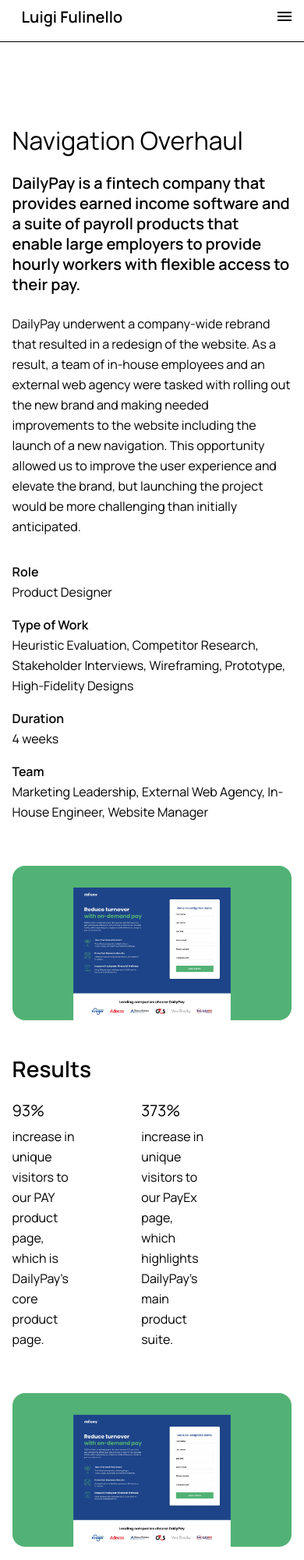
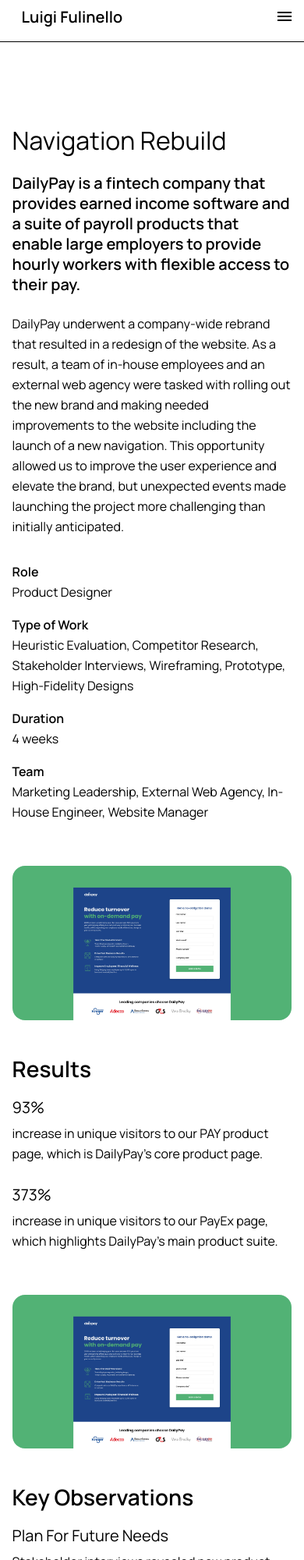
Before and after one commit to rowingupstream/portfolio, a plain HTML site: page work/casestudy3.html in a window 390 px wide. Shown: the top 2000 px of the page at 78% size. Drawn offline with Linux system fonts and the light colour scheme.

Commit message:
dailypay navigation case study

```diff
--- a/css/update.css
+++ b/css/update.css
@@ -686,6 +686,17 @@ img {
     width: 70%;
   }
 
+@media (max-width: 1024px) {
+    .results-two-col {
+      grid-template-columns: 1fr;
+      grid-gap: 8px;
+      margin-top: 20px;
+      width: 100%
+    }
+}
+
+
+
 .results-three-col {
     display: grid;
     grid-template-columns: 1fr 1fr 1fr;
--- a/work/casestudy3.html
+++ b/work/casestudy3.html
@@ -25,13 +25,12 @@
 
     <div class="container">
         <section class="overview">
-                <h2>Navigation Overhaul</h2>
+                <h2>Navigation Rebuild</h2>
                 <div class="background">
                     <div class="background-left">
                         <h3>DailyPay is a fintech company that provides earned income software and a suite of payroll products that enable large employers to provide hourly workers with flexible access to their pay.
                         </h3>
-                        <p>DailyPay underwent a company-wide rebrand that resulted in a redesign of the website.
-                            As a result, a team of in-house employees and an external web agency were tasked with rolling out the new brand and making needed improvements to the website including the launch of a new navigation. This opportunity allowed us to improve the user experience and elevate the brand, but launching the project would be more challenging than initially anticipated.</p>
+                        <p>DailyPay underwent a company-wide rebrand that resulted in a redesign of the website. As a result, a team of in-house employees and an external web agency were tasked with rolling out the new brand and making needed improvements to the website including the launch of a new navigation. This opportunity allowed us to improve the user experience and elevate the brand, but unexpected events made launching the project more challenging  than initially anticipated.</p>
                     </div>
                     <div class="background-right">
                         <p class="title">Role</p>
```
